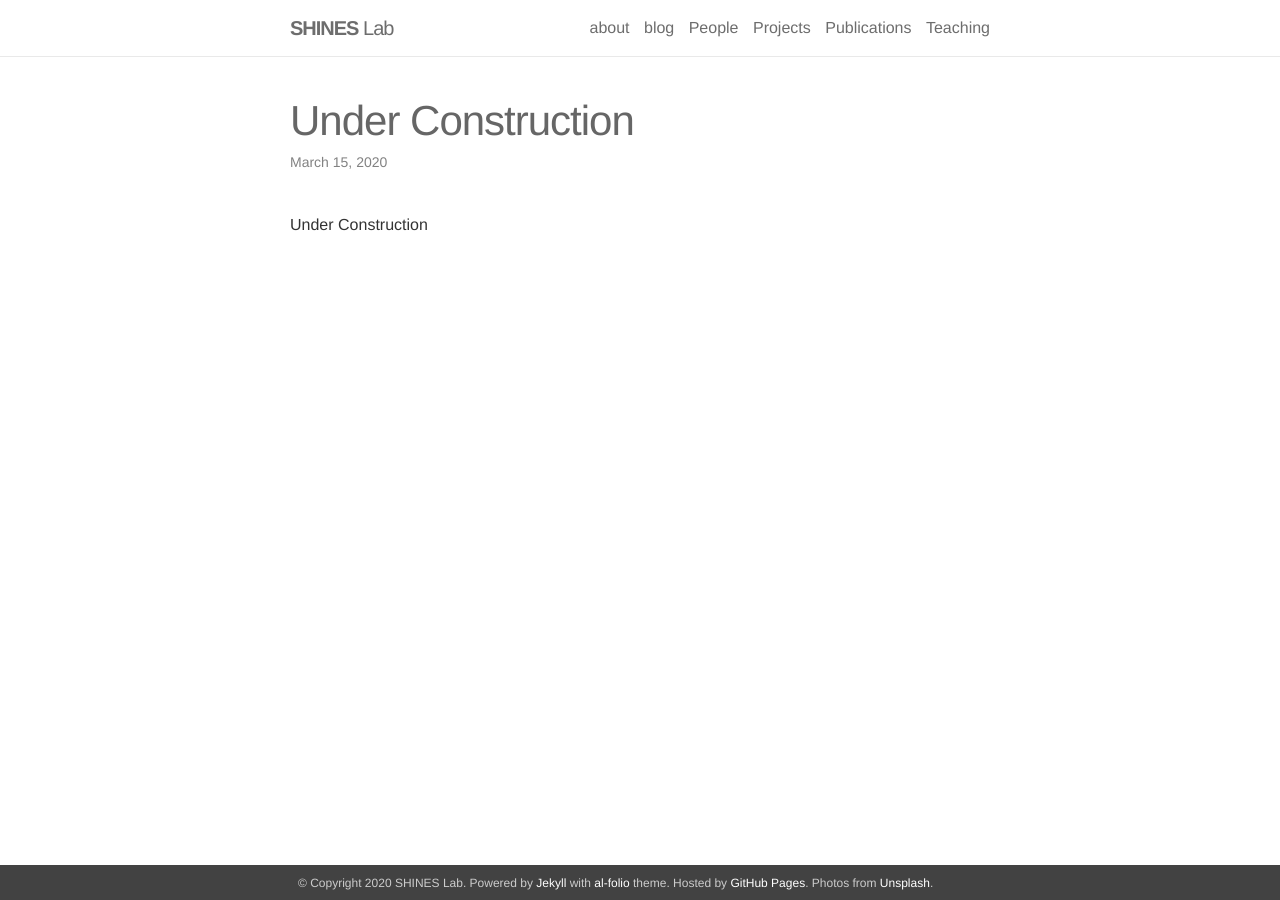
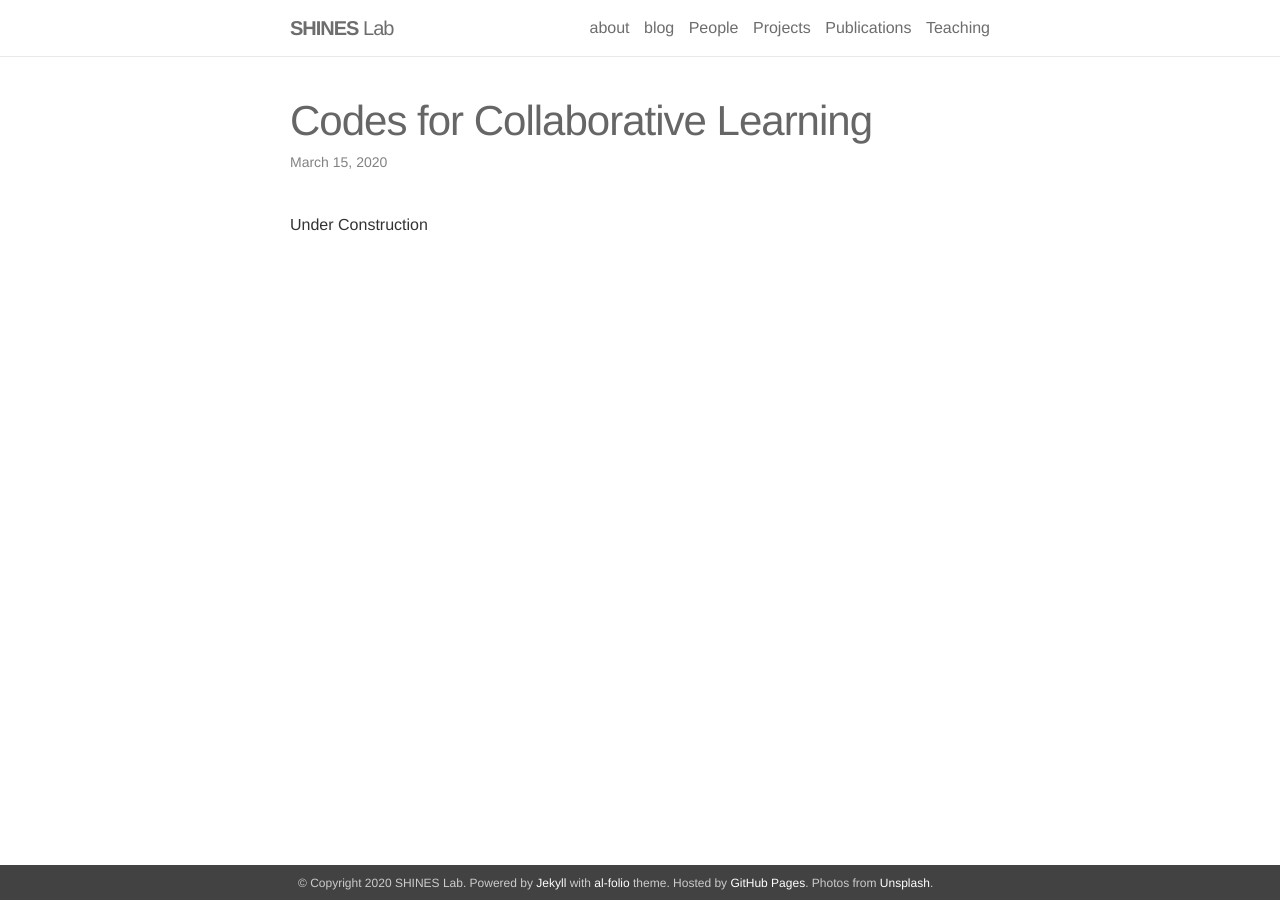
Before and after one commit to shines-lab/shines-lab.github.io, a Jekyll site: the page built from _posts/2015-03-15-formatting-and-links.markdown, in a window 1280 px wide. Built offline with Jekyll 4.4.1, drawn with Linux system fonts in a browser that asks for light colours; nearby versions of some CDN libraries.

Commit message:
Update 2015-03-15-formatting-and-links.markdown

```diff
--- a/_posts/2015-03-15-formatting-and-links.markdown
+++ b/_posts/2015-03-15-formatting-and-links.markdown
@@ -1,6 +1,6 @@
 ---
 layout: post
-title:  Under Construction
+title:  Codes for Collaborative Learning
 date:   2020-03-15 16:40:16
 description: Under Construction
 ---
```
